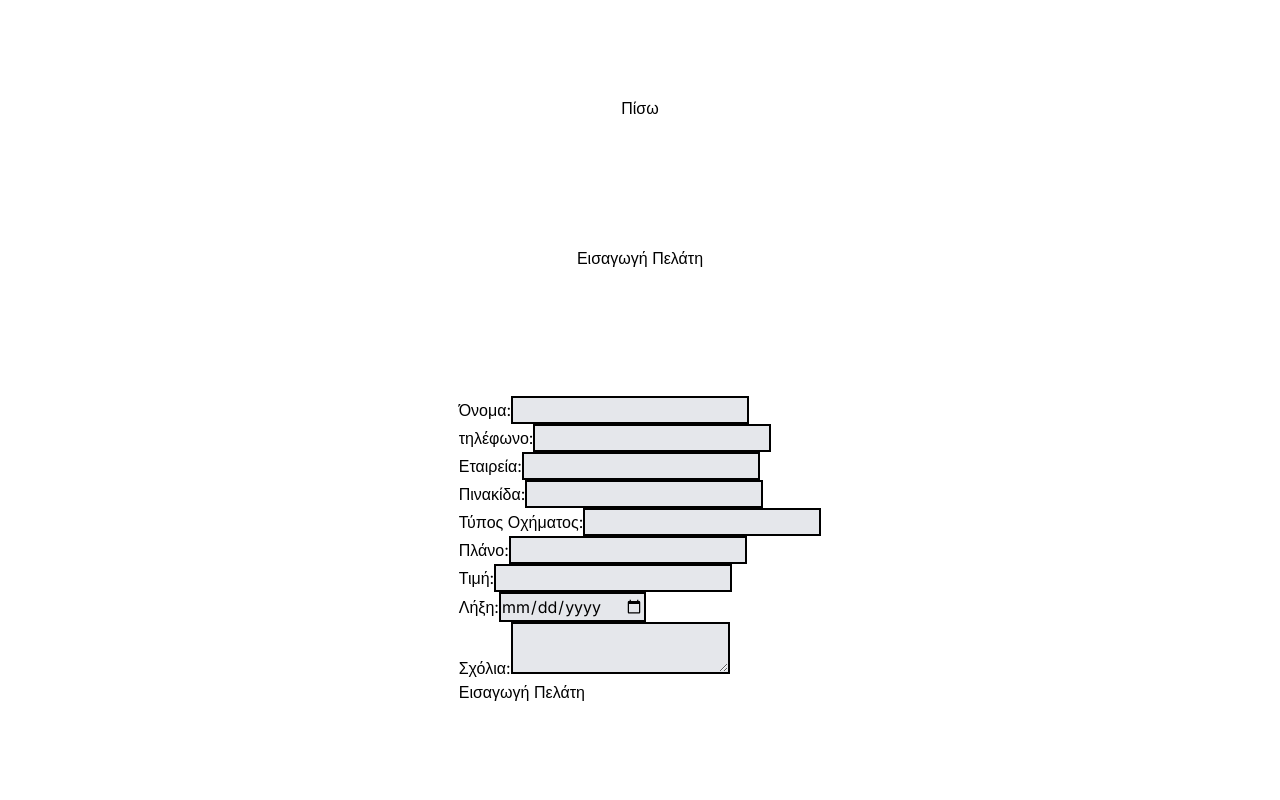
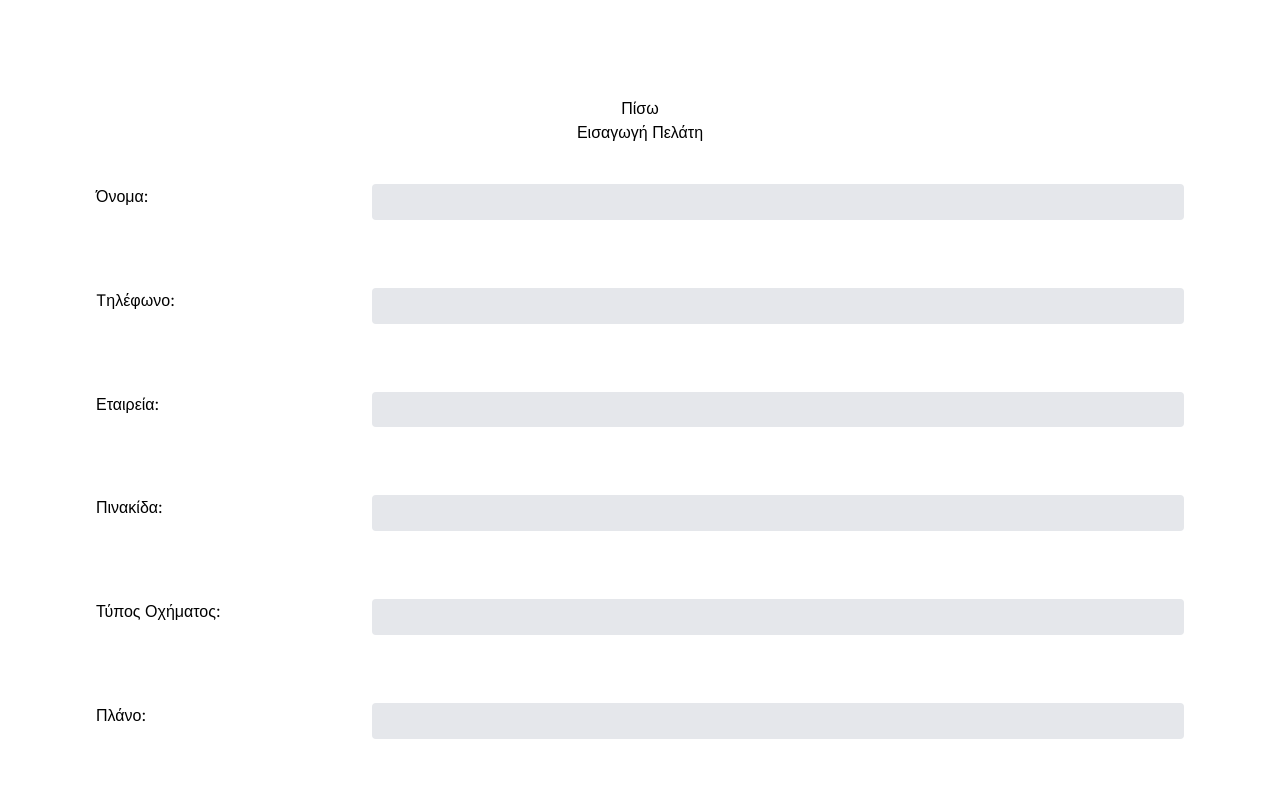
Before and after one commit to bletsasAlexandros/insurances-client-system-manage, a Next.js app: page /addClient in a window 1280 px wide. Shown: the top 800 px of the page. Built offline with nearby package versions, Linux system fonts and the light colour scheme.

Commit message:
ui changes mostly

```diff
--- a/app/addClient/Form.tsx
+++ b/app/addClient/Form.tsx
@@ -7,7 +7,7 @@ import { DateTime } from 'luxon';
     const [content, setContent] = useState('');
     const [company, setCompany] = useState('');
     const [plate, setPlate] = useState('');
-    const [vehicleType, setVihicleType] = useState('');
+    const [vehicleType, setVehicleType] = useState('');
     const [plan, setPlan] = useState('');
     const [price, setPrice] = useState('');
     const [dueDate, setDueDate] = useState('');
@@ -39,7 +39,7 @@ import { DateTime } from 'luxon';
                 setContent('');
                 setCompany('');
                 setPlate('');
-                setVihicleType('');
+                setVehicleType('');
                 setPlan('');
                 setPrice('');
                 setDueDate('');
@@ -52,53 +52,53 @@ import { DateTime } from 'luxon';
     }
 
   return (
-    <form onSubmit={submitClient}>
-      <label>
+    <form onSubmit={submitClient} className='grid grid-cols-4 gap-4 w-full mt-10'>
+      <label className='mb-3 col-start-1'>
         Όνομα:
-        <input className="text-black bg-gray-200 border-black border-2" type="text" value={name} onChange={e => setName(e.target.value)} />
+      </label>
+      <input className="mb-3 col-span-3 text-black peer block min-h-[auto] w-full rounded border-0 bg-gray-200 px-3 py-[0.32rem] leading-[1.6] outline-none transition-all duration-200 ease-linear focus:placeholder:opacity-100 data-[te-input-state-active]:placeholder:opacity-100 motion-reduce:transition-non placeholder:text-black-200 [&:not([data-te-input-placeholder-active])]:placeholder:opacity-0" type="text" value={name} onChange={e => setName(e.target.value)} />
+      <br />
+      <label className='mb-3 col-start-1'>
+        Tηλέφωνο:
+      </label>
+      <input className="mb-3 col-span-3 text-black peer block min-h-[auto] w-full rounded border-0 bg-gray-200 px-3 py-[0.32rem] leading-[1.6] outline-none transition-all duration-200 ease-linear focus:placeholder:opacity-100 data-[te-input-state-active]:placeholder:opacity-100 motion-reduce:transition-non placeholder:text-black-200 [&:not([data-te-input-placeholder-active])]:placeholder:opacity-0" type='text' value={phone} onChange={e => setPhone(e.target.value)} />
+      <br />
+      <label className='mb-3 col-start-1'>
+        Εταιρεία:
+      </label>
+      <input className="mb-3 col-span-3 text-black peer block min-h-[auto] w-full rounded border-0 bg-gray-200 px-3 py-[0.32rem] leading-[1.6] outline-none transition-all duration-200 ease-linear focus:placeholder:opacity-100 data-[te-input-state-active]:placeholder:opacity-100 motion-reduce:transition-non placeholder:text-black-200 [&:not([data-te-input-placeholder-active])]:placeholder:opacity-0" type="text" value={company} onChange={e => setCompany(e.target.value)} />
+      <br />
+      <label className='mb-3 col-start-1'>
+        Πινακίδα:
+      </label>
+      <input className="mb-3 col-span-3 text-black peer block min-h-[auto] w-full rounded border-0 bg-gray-200 px-3 py-[0.32rem] leading-[1.6] outline-none transition-all duration-200 ease-linear focus:placeholder:opacity-100 data-[te-input-state-active]:placeholder:opacity-100 motion-reduce:transition-non placeholder:text-black-200 [&:not([data-te-input-placeholder-active])]:placeholder:opacity-0" type="text" value={plate} onChange={e => setPlate(e.target.value)} />
+      <br />
+      <label className='mb-3 col-start-1'>
+        Τύπος Οχήματος:
+      </label>
+        <input className="mb-3 col-span-3 text-black peer block min-h-[auto] w-full rounded border-0 bg-gray-200 px-3 py-[0.32rem] leading-[1.6] outline-none transition-all duration-200 ease-linear focus:placeholder:opacity-100 data-[te-input-state-active]:placeholder:opacity-100 motion-reduce:transition-non placeholder:text-black-200 [&:not([data-te-input-placeholder-active])]:placeholder:opacity-0" type="text" value={vehicleType} onChange={e => setVehicleType(e.target.value)} />
+      <br />
+      <label className='mb-3 col-start-1'>
+        Πλάνο:
+      </label>
+        <input className="mb-3 col-span-3 text-black peer block min-h-[auto] w-full rounded border-0 bg-gray-200 px-3 py-[0.32rem] leading-[1.6] outline-none transition-all duration-200 ease-linear focus:placeholder:opacity-100 data-[te-input-state-active]:placeholder:opacity-100 motion-reduce:transition-non placeholder:text-black-200 [&:not([data-te-input-placeholder-active])]:placeholder:opacity-0" type="text" value={plan} onChange={e => setPlan(e.target.value)} />
+      <br />
+      <label className='mb-3 col-start-1'>
+        Τιμή:
+        <input className="mb-3 text-black peer block min-h-[auto] w-full rounded border-0 bg-gray-200 px-3 py-[0.32rem] leading-[1.6] outline-none transition-all duration-200 ease-linear focus:placeholder:opacity-100 data-[te-input-state-active]:placeholder:opacity-100 motion-reduce:transition-non placeholder:text-black-200 [&:not([data-te-input-placeholder-active])]:placeholder:opacity-0" type="number" value={price} onChange={e => setPrice(e.target.value)} />
       </label>
       <br />
-      <label>
-        τηλέφωνο:
-        <input className="text-black bg-gray-200 border-black border-2" value={phone} onChange={e => setContent(e.target.value)} />
+      <label className='mb-3 col-start-3'>
+        Λήξη:
+        <input className="mb-3 text-black peer block min-h-[auto] w-full rounded border-0 bg-gray-200 px-3 py-[0.32rem] leading-[1.6] outline-none transition-all duration-200 ease-linear focus:placeholder:opacity-100 data-[te-input-state-active]:placeholder:opacity-100 motion-reduce:transition-non placeholder:text-black-200 [&:not([data-te-input-placeholder-active])]:placeholder:opacity-0" type="date" value={dueDate} onChange={e => setDueDate(e.target.value)} />
       </label>
       <br />
-      <label>
-        Εταιρεία:
-        <input className="text-black bg-gray-200 border-black border-2" type="text" value={company} onChange={e => setCompany(e.target.value)} />
+      <label className='mb-3 col-span-4'>
+        Σχόλια:
+        <textarea className="mb-3 col-span-4 text-black peer block min-h-[auto] w-full rounded border-0 bg-gray-200 px-3 py-[0.32rem] leading-[1.6] outline-none transition-all duration-200 ease-linear focus:placeholder:opacity-100 data-[te-input-state-active]:placeholder:opacity-100 motion-reduce:transition-non placeholder:text-black-200 [&:not([data-te-input-placeholder-active])]:placeholder:opacity-0" value={content} onChange={e => setContent(e.target.value)} />
       </label>
       <br />
-      <label>
-        Πινακίδα:
-        <input className="text-black bg-gray-200 border-black border-2" type="text" value={plate} onChange={e => setPlate(e.target.value)} />
-      </label>
-      <br />
-      <label>
-        Τύπος Οχήματος:
-        <input className="text-black bg-gray-200 border-black border-2" type="text" value={vehicleType} onChange={e => setVihicleType(e.target.value)} />
-      </label>
-      <br />
-      <label>
-        Πλάνο:
-        <input className="text-black bg-gray-200 border-black border-2" type="text" value={plan} onChange={e => setPlan(e.target.value)} />
-      </label>
-      <br />
-      <label>
-        Τιμή:
-        <input className="text-black bg-gray-200 border-black border-2" type="number" value={price} onChange={e => setPrice(e.target.value)} />
-      </label>
-      <br />
-      <label>
-        Λήξη:
-        <input className="text-black bg-gray-200 border-black border-2" type="date" value={dueDate} onChange={e => setDueDate(e.target.value)} />
-      </label>
-      <br />
-      <label>
-        Σχόλια:
-        <textarea className="text-black bg-gray-200 border-black border-2" value={content} onChange={e => setContent(e.target.value)} />
-      </label>
-      <br />
-      <button type="submit" className='btn border-black'>Εισαγωγή Πελάτη</button>
+      <button type="submit" className='bg-blue-500 hover:bg-blue-700 text-white font-bold py-2 px-4 border border-blue-700 rounded col-span-2'>Εισαγωγή Πελάτη</button>
     </form>
   );
 };
--- /dev/null
+++ b/app/client/[clientId]/Actions.tsx
@@ -0,0 +1,32 @@
+'use client'
+
+import Link from 'next/link';
+import React from 'react';
+
+export default function Actions ({ id }: any) {
+    async function deleteClient(id: number) {
+        const res = await fetch('/api/deleteClient', {
+            method: 'POST',
+            body: JSON.stringify({ id }),
+        });
+        if (!res.ok) {
+            window.location.href = '/';
+        }
+        return res.json();
+    }
+
+    return (
+        <div className='flex justify-center'>
+        <Link href={`/client/${id}`}>
+            <button className='bg-blue-500 hover:bg-blue-700 text-white font-bold py-2 px-4 rounded'>
+            Επεξεργασία
+            </button>
+        </Link>
+        <button
+            className='bg-red-500 hover:bg-red-700 text-white font-bold py-2 px-4 rounded'
+            onClick={() => { deleteClient(id) }} >
+            Διαγραφή
+        </button>
+        </div>
+    );
+    };
--- a/app/client/[clientId]/page.tsx
+++ b/app/client/[clientId]/page.tsx
@@ -1,7 +1,9 @@
 import Link from 'next/link';
 import React from 'react';
+import Actions from './Actions';
 
-async function getClient(clientId: any) {
+async function getClient(clientId: number) {
+    console.log(`${process.env.BASE_URL}`)
     const client = await fetch(`${process.env.BASE_URL}/api/getClient?id=${clientId}`, {
         method: 'GET'
     });
@@ -11,9 +13,8 @@ async function getClient(clientId: any) {
     return client.json();
     }
 
-export default async function Client({params}: {params: {clientId: string}}) {
+export default async function Client({params}: {params: {clientId: number}}) {
     const client = await getClient(params.clientId);
-    console.log(client);
 
     return (
         <main className="flex min-h-screen flex-col items-center justify-between p-24">
@@ -26,6 +27,7 @@ export default async function Client({params}: {params: {clientId: string}}) {
             <p>{client.plan}</p>
             <p>{client.price}</p>
             <p>{client.phone}</p>
+            <Actions id={client.id} />
         </main>
     );
 }
--- a/app/page.tsx
+++ b/app/page.tsx
@@ -13,14 +13,27 @@ export default async function Home() {
   const data: {id: number, name:string}[] = await getClients()
   console.log(data)
   return (
-    <main className="flex min-h-screen flex-col items-center justify-between p-24">
+    <main className="min-h-screen items-center justify-between p-24">
       <Link href="/addClient">Προσθήκη Πελάτη</Link>
-      <div className="container mx-auto">
-      {data.map(client => (
-        <Client
-          user = {client}
-        />
-      ))}
+      <div className="overflow-x-auto">
+        <table className="table-auto">
+          <thead>
+            <tr>
+              <th className="py-2 px-4">Όνομα</th>
+              <th className="py-2 px-4">Τηλέφωνο</th>
+              <th className="py-2 px-4">Εταιρεία</th>
+              <th className="py-2 px-4">Τιμή</th>
+              <th className="py-2 px-4">Λήξη</th>
+            </tr>
+          </thead>
+          <tbody>
+            {data.map(client => (
+              <Client
+                user = {client}
+              />
+            ))}
+          </tbody>
+        </table>
       </div>
     </main>
   )
--- a/next.config.js
+++ b/next.config.js
@@ -1,4 +1,9 @@
 /** @type {import('next').NextConfig} */
 const nextConfig = {}
 
-module.exports = nextConfig
+module.exports = {
+    nextConfig,
+    experimental: {
+        serverActions: true,
+    },
+}
--- a/pages/api/createClient.ts
+++ b/pages/api/createClient.ts
@@ -23,6 +23,7 @@ export default async function handler(
                         plate: client.plate,
                         vehicleType: client.vehicleType,
                         dueDate: client.dueDate,
+                        phone: client.phone,
                     },
                 });
                 res.status(200).json(data);
--- a/pages/api/getClient.ts
+++ b/pages/api/getClient.ts
@@ -6,7 +6,6 @@ export default async function handler(
     res: NextApiResponse
 ) {
     try{
-        console.log(req)
         const data = await prisma.client.findUnique({
             where: {
                 id: parseInt(req.query.id as string)
```
Also changed, not shown: app/Client.tsx (+23 -53 lines).
